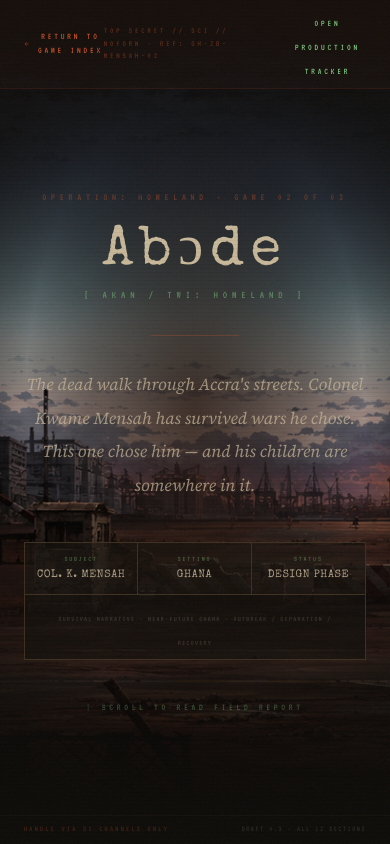
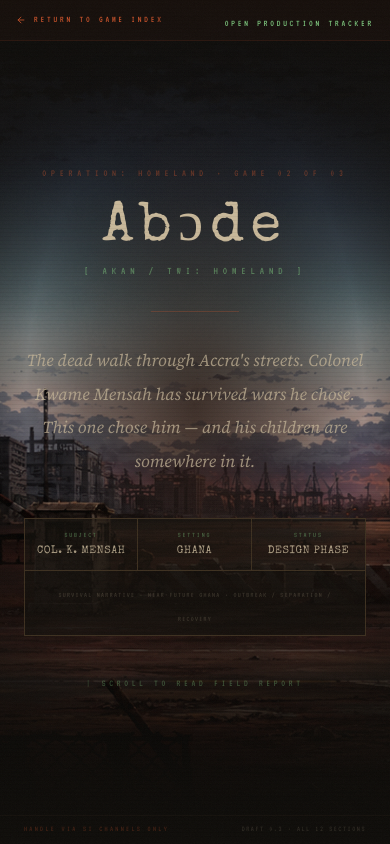
Before and after one commit to QuayeDNA/Dave-s-Component-Playground, a React (Vite) app: page /games/abode in a window 390 px wide. Shown: the top 844 px of the page. Built offline with nearby package versions, Linux system fonts and the light colour scheme.

Commit message:
fix(abode): make tracker/bible nav strips mobile responsive

```diff
--- a/src/components/games/AbodePage.tsx
+++ b/src/components/games/AbodePage.tsx
@@ -63,7 +63,7 @@ const AbodePage: React.FC = () => {
         {/* ── TOP CLASSIFICATION STRIP ── */}
         <div className="relative z-10 shrink-0"
           style={{ borderBottom: `1px solid ${WARN}20`, background: `${WARN}08` }}>
-          <div className="max-w-5xl mx-auto px-6 py-2 flex items-center justify-between">
+          <div className="max-w-5xl mx-auto px-4 md:px-6 py-2 flex flex-wrap items-center justify-between gap-x-6 gap-y-1">
             <motion.button initial={{ opacity: 0 }} animate={{ opacity: 1 }}
               onClick={() => navigate('/games')}
               className="flex items-center gap-2"
@@ -73,8 +73,8 @@ const AbodePage: React.FC = () => {
               <ArrowLeft size={10} />
               <span className="am" style={{ fontSize: '0.58rem', letterSpacing: '0.3em' }}>RETURN TO GAME INDEX</span>
             </motion.button>
-            <div className="flex items-center gap-6">
-              <div className="am" style={{ color: WARN, fontSize: '0.52rem', letterSpacing: '0.35em', opacity: 0.38 }}>
+            <div className="flex items-center gap-3 md:gap-6">
+              <div className="am hidden md:block" style={{ color: WARN, fontSize: '0.52rem', letterSpacing: '0.35em', opacity: 0.38 }}>
                 TOP SECRET // SCI // NOFORN · REF: GH-ZB-MENSAH-02
               </div>
               <motion.button
--- a/src/components/games/abode/AbodeTrackerPage.tsx
+++ b/src/components/games/abode/AbodeTrackerPage.tsx
@@ -52,7 +52,7 @@ const AbodeTrackerPage: React.FC = () => {
 
       {/* Classification strip */}
       <div style={{ borderBottom: `1px solid ${WARN}20`, background: `${WARN}08` }}>
-        <div className="max-w-5xl mx-auto px-6 py-2 flex items-center justify-between">
+        <div className="max-w-5xl mx-auto px-4 md:px-6 py-2 flex flex-wrap items-center justify-between gap-x-6 gap-y-1">
           <motion.button initial={{ opacity: 0 }} animate={{ opacity: 1 }}
             onClick={() => navigate('/games/abode')}
             className="flex items-center gap-2"
@@ -62,7 +62,7 @@ const AbodeTrackerPage: React.FC = () => {
             <ArrowLeft size={10} />
             <span className="am" style={{ fontSize: '0.58rem', letterSpacing: '0.3em' }}>RETURN TO BIBLE</span>
           </motion.button>
-          <div className="am" style={{ color: WARN, fontSize: '0.52rem', letterSpacing: '0.35em', opacity: 0.38 }}>
+          <div className="am hidden md:block" style={{ color: WARN, fontSize: '0.52rem', letterSpacing: '0.35em', opacity: 0.38 }}>
             TOP SECRET // SCI // NOFORN · PRODUCTION CHANNEL
           </div>
         </div>
```
